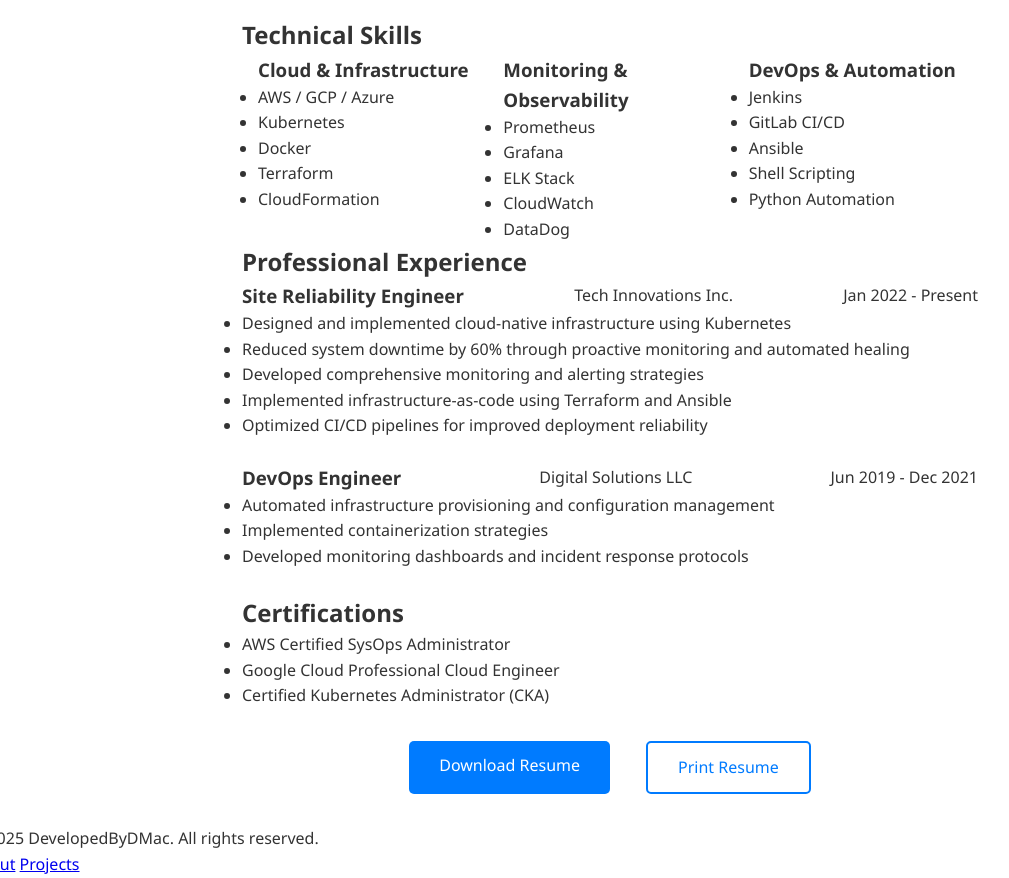
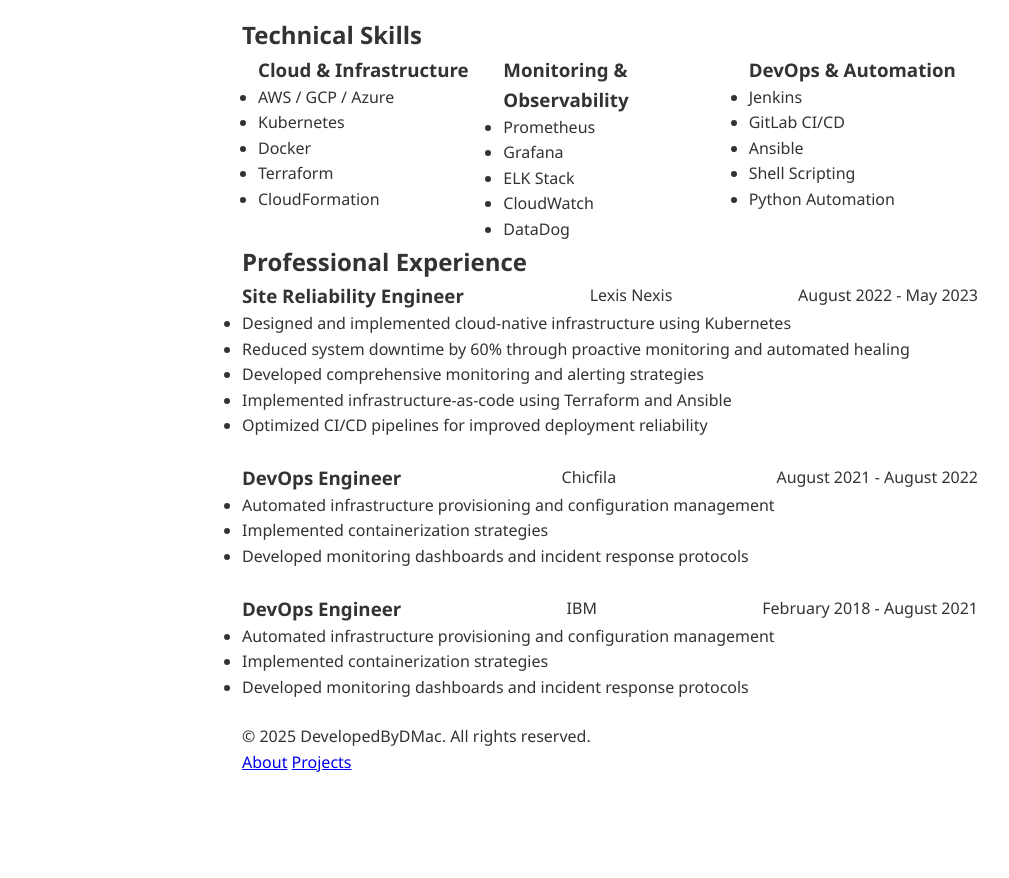
Before and after one commit to developedbydmac/dmac-portfolio, a plain HTML site: page about.html in a window 1280 px wide. Shown: the part 286-1164 px from the top of the page, without its empty margins (30-1039 px from the left). After the commit the page ends 1094 px from the top, so only its background shows below. Drawn offline with Linux system fonts and the light colour scheme.

Commit message:
let's check this out

```diff
--- a/about.html
+++ b/about.html
@@ -37,7 +37,7 @@
     <main class="resume-page">
         <section class="resume-header">
             <div class="resume-contact">
-                <h1>D Mac</h1>
+                <h1>Daquan McDaniel</h1>
                 <p class="resume-title">Site Reliability Engineer</p>
                 <div class="contact-info">
                     <p><i class="fas fa-envelope"></i> developedbydmac@gmail.com</p>
@@ -103,8 +103,8 @@
                 <div class="job">
                     <div class="job-header">
                         <h3>Site Reliability Engineer</h3>
-                        <p class="job-company">Tech Innovations Inc.</p>
-                        <p class="job-date">Jan 2022 - Present</p>
+                        <p class="job-company">Lexis Nexis</p>
+                        <p class="job-date">August 2022 - May 2023</p>
                     </div>
                     <ul class="job-responsibilities">
                         <li>Designed and implemented cloud-native infrastructure using Kubernetes</li>
@@ -117,8 +117,20 @@
                 <div class="job">
                     <div class="job-header">
                         <h3>DevOps Engineer</h3>
-                        <p class="job-company">Digital Solutions LLC</p>
-                        <p class="job-date">Jun 2019 - Dec 2021</p>
+                        <p class="job-company">Chicfila</p>
+                        <p class="job-date">August 2021 - August 2022</p>
+                    </div>
+                    <ul class="job-responsibilities">
+                        <li>Automated infrastructure provisioning and configuration management</li>
+                        <li>Implemented containerization strategies</li>
+                        <li>Developed monitoring dashboards and incident response protocols</li>
+                    </ul>
+                </div>
+                <div class="job">
+                    <div class="job-header">
+                        <h3>DevOps Engineer</h3>
+                        <p class="job-company">IBM</p>
+                        <p class="job-date">February 2018 - August 2021</p>
                     </div>
                     <ul class="job-responsibilities">
                         <li>Automated infrastructure provisioning and configuration management</li>
@@ -129,20 +141,20 @@
             </div>
         </section>
 
-        <section class="resume-certifications">
+        <!-- <section class="resume-certifications">
             <h2>Certifications</h2>
             <ul>
                 <li>AWS Certified SysOps Administrator</li>
                 <li>Google Cloud Professional Cloud Engineer</li>
                 <li>Certified Kubernetes Administrator (CKA)</li>
             </ul>
-        </section>
+        </section> -->
 
-        <div class="resume-actions">
+        <!-- <div class="resume-actions">
             <a href="#" class="btn primary" download>Download Resume</a>
             <a href="#" class="btn secondary">Print Resume</a>
         </div>
-    </main>
+    </main> -->
 
     <footer class="footer">
         <div class="footer-content">
```
